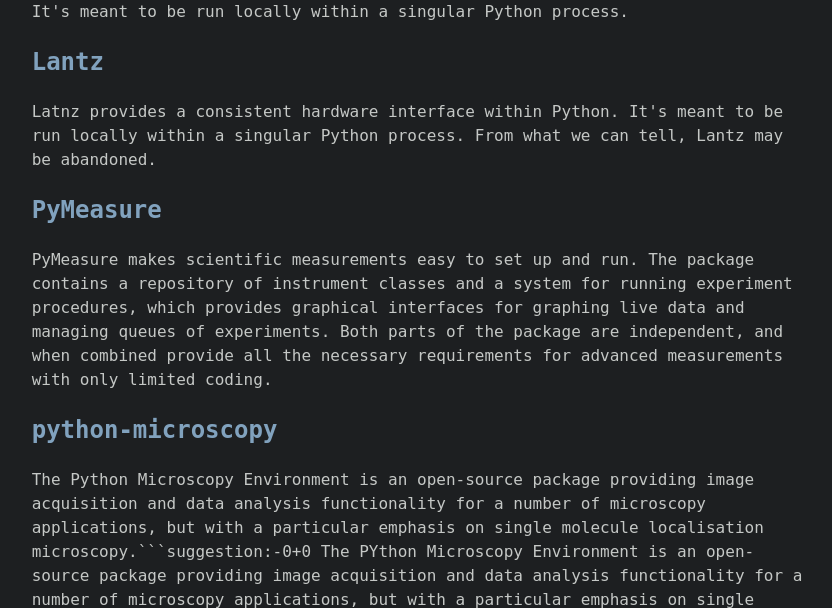
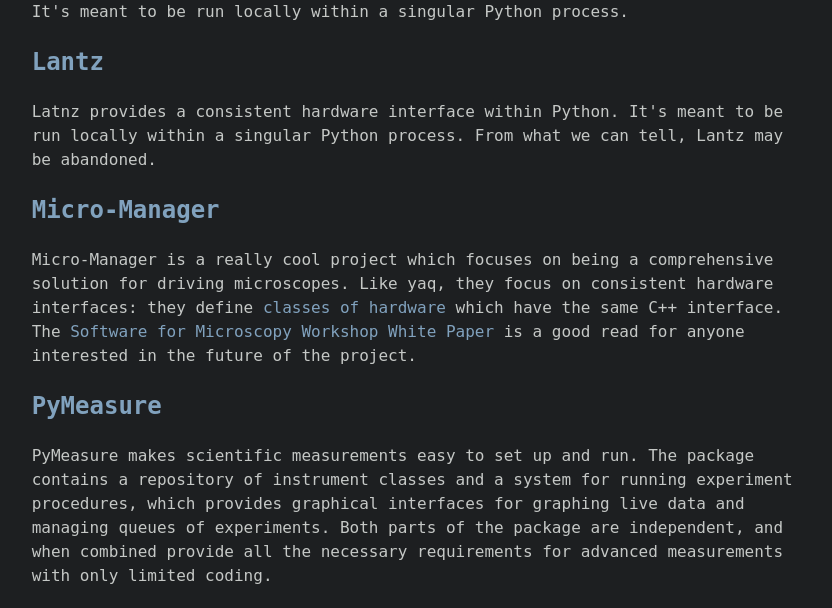
Before and after one commit to yaq-project/yaq-fyi, a Python web app: template templates/alternatives.html in a window 1280 px wide. Shown: the part 1526-2134 px from the top of the page, without its empty margins (223-1055 px from the left). Run offline with Jinja, Linux system fonts and the light colour scheme; the template is opened without the code that fills it, so the values that code supplies are empty.

Commit message:
add micro-manager to alternatives

```diff
--- a/templates/alternatives.html
+++ b/templates/alternatives.html
@@ -82,6 +82,14 @@ It's meant to be run locally within a singular Python process.
 From what we can tell, Lantz may be abandoned.
 </p>
 
+<h2><a href="">Micro-Manager</a></h2>
+
+<p>
+Micro-Manager is a really cool project which focuses on being a comprehensive solution for driving microscopes.
+Like yaq, they focus on consistent hardware interfaces: they define <a href="https://valelab4.ucsf.edu/~MM/doc/MMCore/html/class_c_m_m_core.html">classes of hardware</a> which have the same C++ interface.
+The <a href="https://github.com/nicost/uScopeControl/blob/master/Software%20for%20Microscopy%20Workshop%20WhitePaper.pdf">Software for Microscopy Workshop White Paper</a> is a good read for anyone interested in the future of the project.
+</p>
+
 <h2><a href="https://pymeasure.readthedocs.io/">PyMeasure</a></h2>
 
 <p>
```
